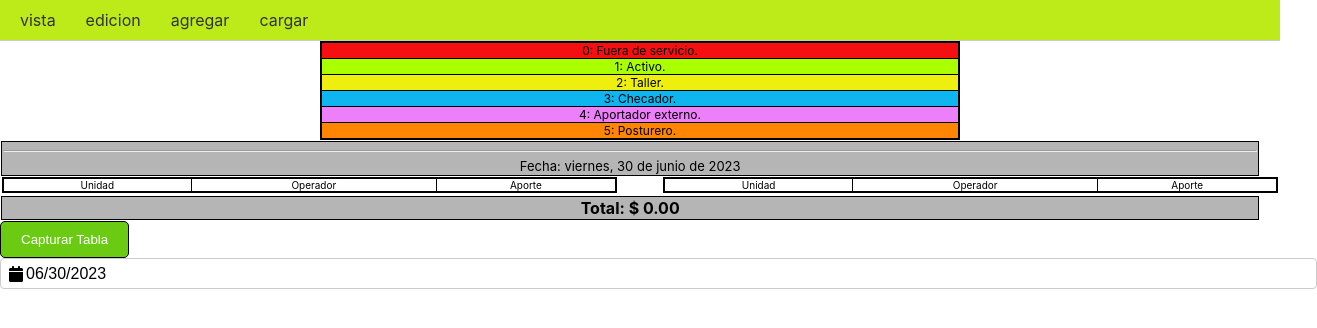
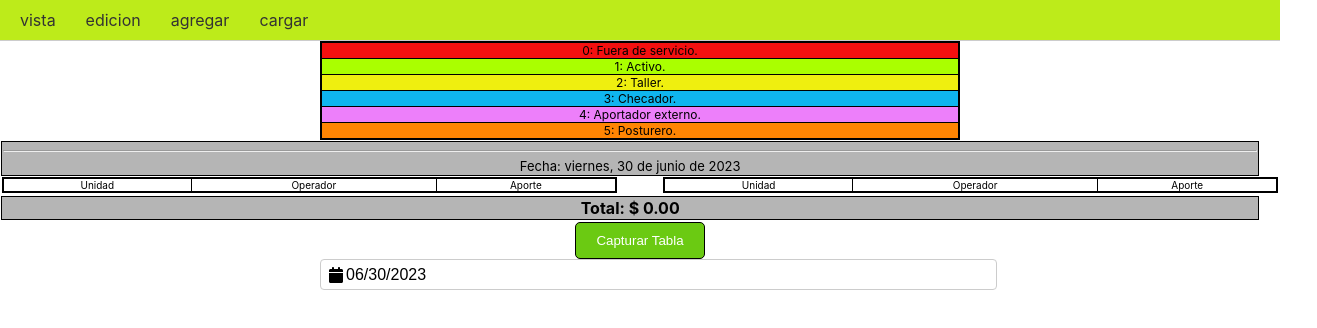
Before and after one commit to ingeabraham23/recaudacion, a React (Vite) app: page / in a window 1280 px wide. Shown: the top 328 px of the page, 1317 px wide, since content can reach past the window. Built offline with nearby package versions, Linux system fonts and the light colour scheme.

Commit message:
Centra boton y calendario

```diff
--- a/src/components/TablaPresentacion.css
+++ b/src/components/TablaPresentacion.css
@@ -105,3 +105,9 @@ button:hover {
   text-align: center; /* Centra el texto horizontalmente */
   clear:both;
 }
+.container-calendar {
+  width: 50%; /* Ajusta el ancho del div */
+  margin: 0 auto; /* Centra horizontalmente el div */
+  padding: 1px; /* Agrega un espacio interno alrededor del contenido del div */
+  text-align: center; /* Centra el texto horizontalmente */
+}
--- a/src/components/TablaPresentacion.jsx
+++ b/src/components/TablaPresentacion.jsx
@@ -196,7 +196,7 @@ function TablaPresentacion() {
         </div>
 
       </div>
-      <div>
+      <div className="container-calendar">
           <button onClick={handleCaptureTable}>Capturar Tabla</button>
           <DatePicker
             selected={fechaSeleccionada}
```
